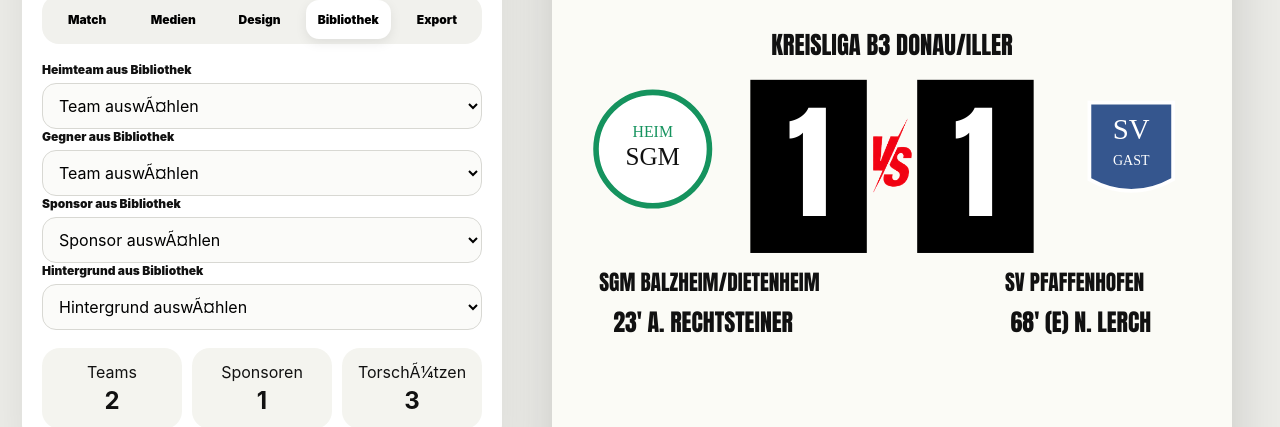
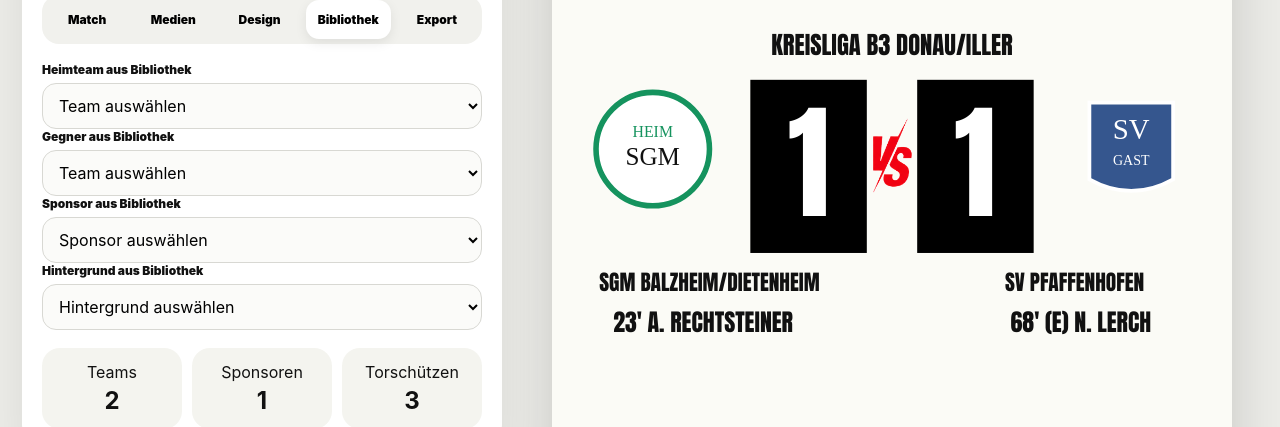
Before and after one commit to fmerkle-cloud/veo-intro-pro, a React (Vite) app: page / in a window 1280 px wide. Both pictures are taken after a click on the button "Bibliothek". Shown: the part 257-684 px from the top of the page. Built offline with nearby package versions, Linux system fonts and the light colour scheme.

Commit message:
fix visible umlaut text

```diff
--- a/src/App.jsx
+++ b/src/App.jsx
@@ -593,7 +593,7 @@ function App() {
               <button className="secondary" onClick={() => saveScorerName(newScorerName)}><Save size={16}/> Speichern</button>
             </div>
 
-            <div className="scorerHead"><h2>TorschÃ¼tzen</h2><button className="secondary" onClick={() => setScorers([...state.scorers, { team: "home", minute: "", name: "" }])}><Plus size={16}/> Zeile</button></div>
+            <div className="scorerHead"><h2>Torschützen</h2><button className="secondary" onClick={() => setScorers([...state.scorers, { team: "home", minute: "", name: "" }])}><Plus size={16}/> Zeile</button></div>
             <div className="scorers">
               {state.scorers.map((s, i) => (
                 <div className="scorerRow" key={i}>
@@ -602,7 +602,7 @@ function App() {
                   <div className="scorerNameWrap">
                     <input placeholder="Name" value={s.name} onChange={(e) => updateScorer(i, "name", e.target.value)} onBlur={() => saveScorerName(s.name)} />
                     <select value="" onChange={(e) => e.target.value && updateScorer(i, "name", e.target.value)}>
-                      <option value="">TorschÃ¼tze auswÃ¤hlen</option>
+                      <option value="">TorschÃ¼tze auswählen</option>
                       {(state.scorerNames || []).map(name => <option key={name} value={name}>{name}</option>)}
                     </select>
                   </div>
@@ -641,11 +641,11 @@ function App() {
 
         {activeTab === "library" && (
           <section>
-            <LibrarySelect label="Heimteam aus Bibliothek" items={state.teams} empty="Team auswÃ¤hlen" onPick={(t) => pickTeamFromLibrary("home", t)} />
-            <LibrarySelect label="Gegner aus Bibliothek" items={state.teams} empty="Team auswÃ¤hlen" onPick={(t) => pickTeamFromLibrary("away", t)} />
-            <LibrarySelect label="Sponsor aus Bibliothek" items={state.sponsors} empty="Sponsor auswÃ¤hlen" onPick={(s) => pickSponsorFromLibrary(s)} />
-            <LibrarySelect label="Hintergrund aus Bibliothek" items={state.backgrounds} empty="Hintergrund auswÃ¤hlen" onPick={(b) => pickBackgroundFromLibrary(b)} />
-            <div className="libraryStats"><div><span>Teams</span><b>{state.teams.length}</b></div><div><span>Sponsoren</span><b>{state.sponsors.length}</b></div><div><span>TorschÃ¼tzen</span><b>{state.scorerNames.length}</b></div></div>
+            <LibrarySelect label="Heimteam aus Bibliothek" items={state.teams} empty="Team auswählen" onPick={(t) => pickTeamFromLibrary("home", t)} />
+            <LibrarySelect label="Gegner aus Bibliothek" items={state.teams} empty="Team auswählen" onPick={(t) => pickTeamFromLibrary("away", t)} />
+            <LibrarySelect label="Sponsor aus Bibliothek" items={state.sponsors} empty="Sponsor auswählen" onPick={(s) => pickSponsorFromLibrary(s)} />
+            <LibrarySelect label="Hintergrund aus Bibliothek" items={state.backgrounds} empty="Hintergrund auswählen" onPick={(b) => pickBackgroundFromLibrary(b)} />
+            <div className="libraryStats"><div><span>Teams</span><b>{state.teams.length}</b></div><div><span>Sponsoren</span><b>{state.sponsors.length}</b></div><div><span>Torschützen</span><b>{state.scorerNames.length}</b></div></div>
           </section>
         )}
 
```
